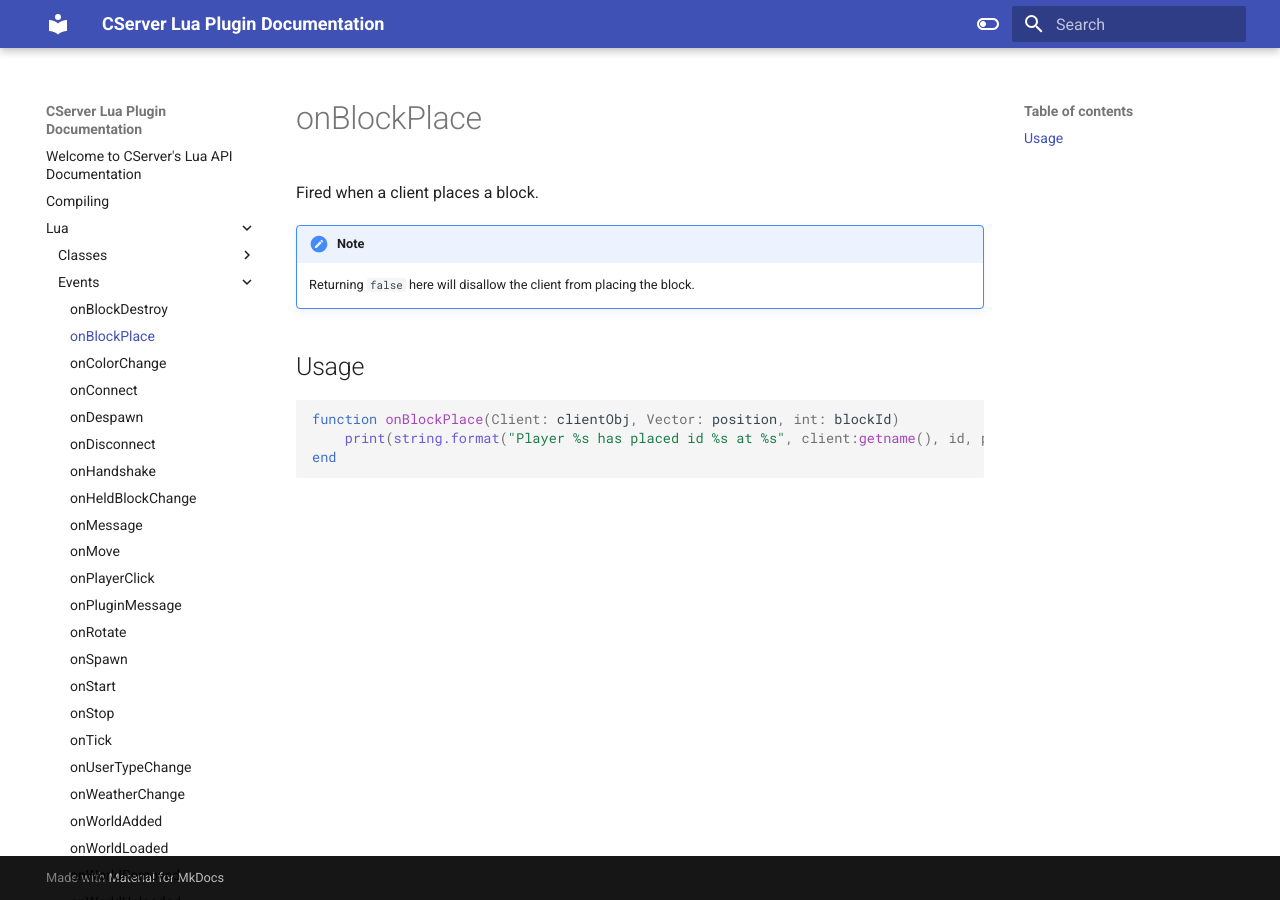
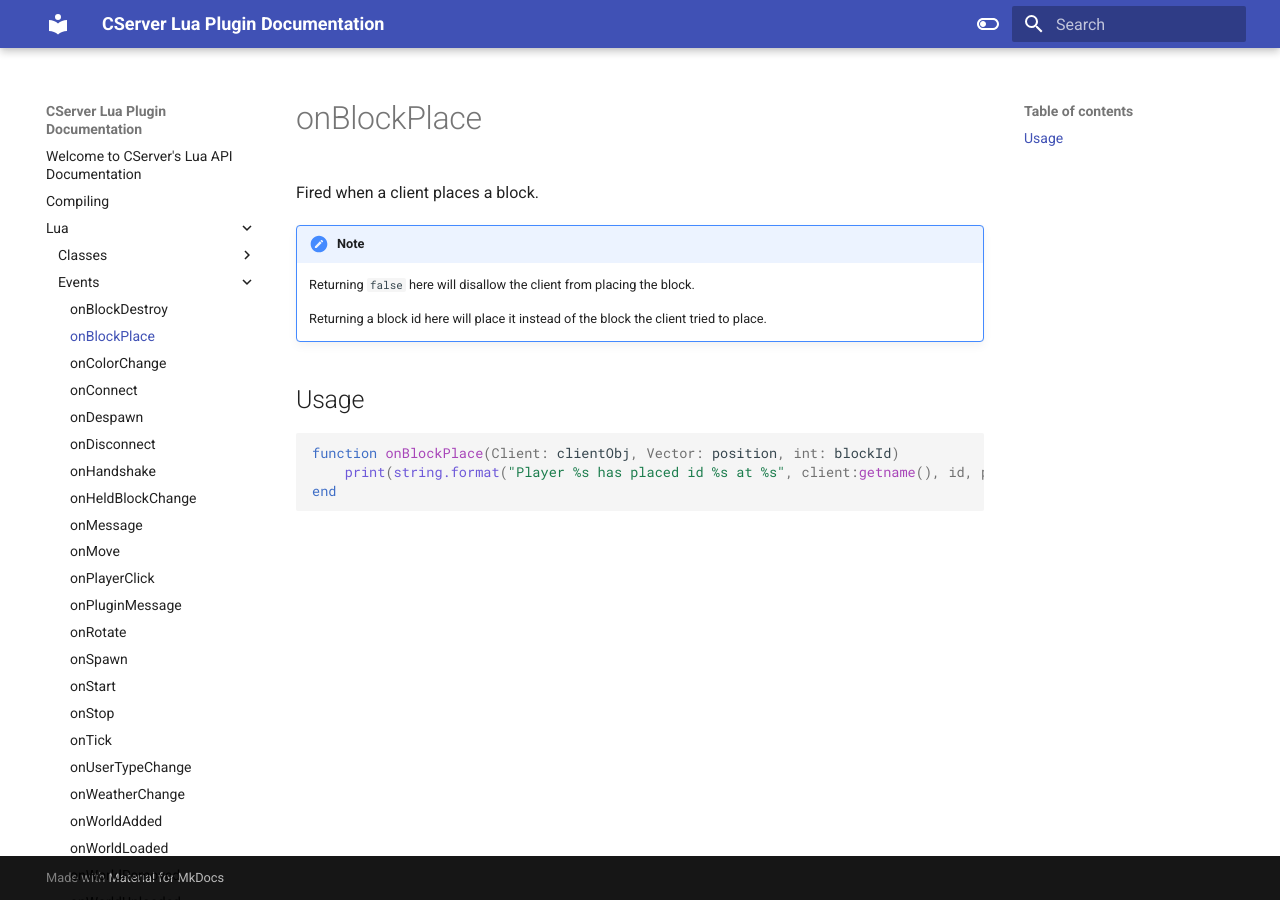
Before and after one commit to quad-damage/cserver-lua-api, an MkDocs documentation site: the page built from docs/Lua/Events/onBlockPlace.md, in a window 1280 px wide. Built offline with MkDocs 1.6.1 and Material for MkDocs 9.7.7, drawn with Linux system fonts in a browser that asks for light colours.

```diff
--- a/docs/Lua/Events/onBlockPlace.md
+++ b/docs/Lua/Events/onBlockPlace.md
@@ -4,6 +4,8 @@ Fired when a client places a block.
 
 !!! note
     Returning ``false`` here will disallow the client from placing the block.
+
+    Returning a block id here will place it instead of the block the client tried to place.
 
 ## Usage
 
```
